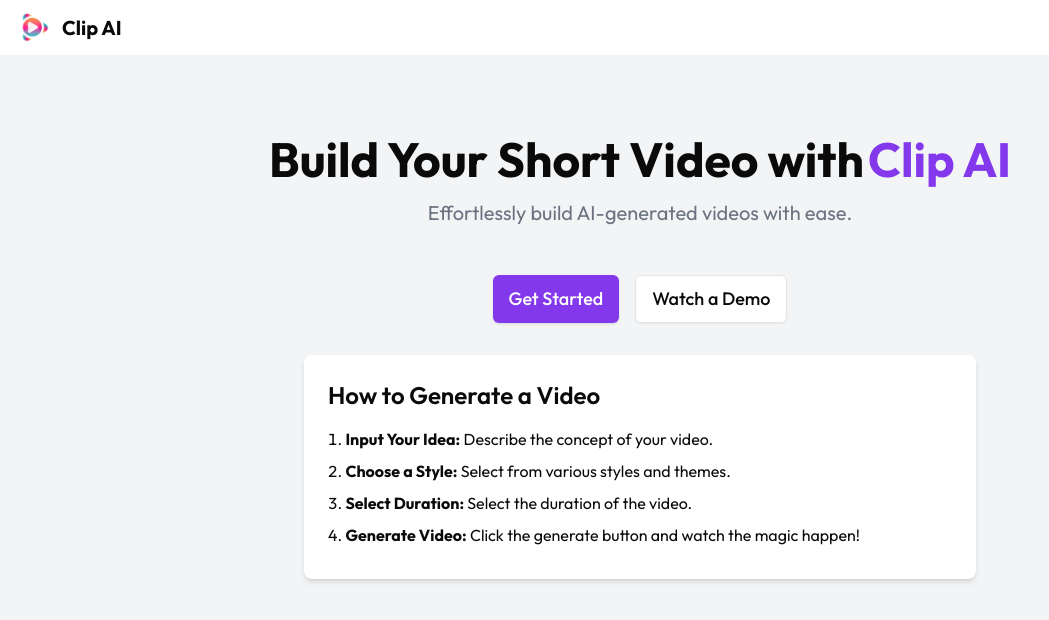
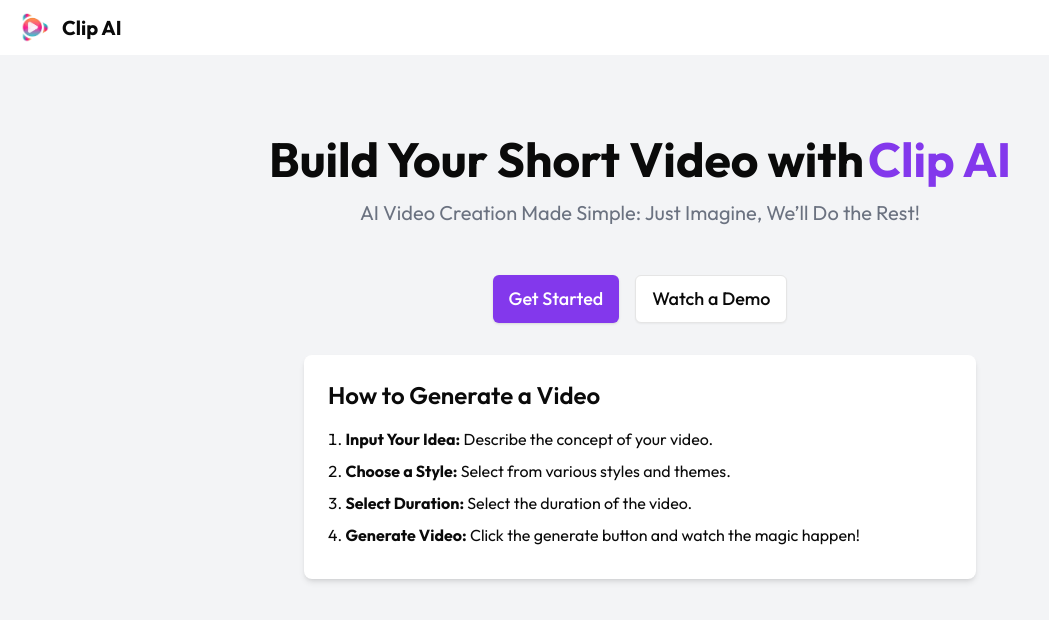
Before and after one commit to AshwiniParaye1/AI-Video-Generator, a Next.js app: page / in a window 1280 px wide. Shown: the top 620 px of the page, without its empty margins (0-1049 px from the left). Built offline with nearby package versions, Linux system fonts and the light colour scheme; no server answers.

Commit message:
update tagline

```diff
--- a/app/page.js
+++ b/app/page.js
@@ -26,7 +26,7 @@ export default function Home() {
         </div>
         <div>
           <p className="text-gray-500 text-xl mb-8 max-w-xl">
-            Effortlessly build AI-generated videos with ease.
+            AI Video Creation Made Simple: Just Imagine, We’ll Do the Rest!
           </p>
         </div>
 
```
